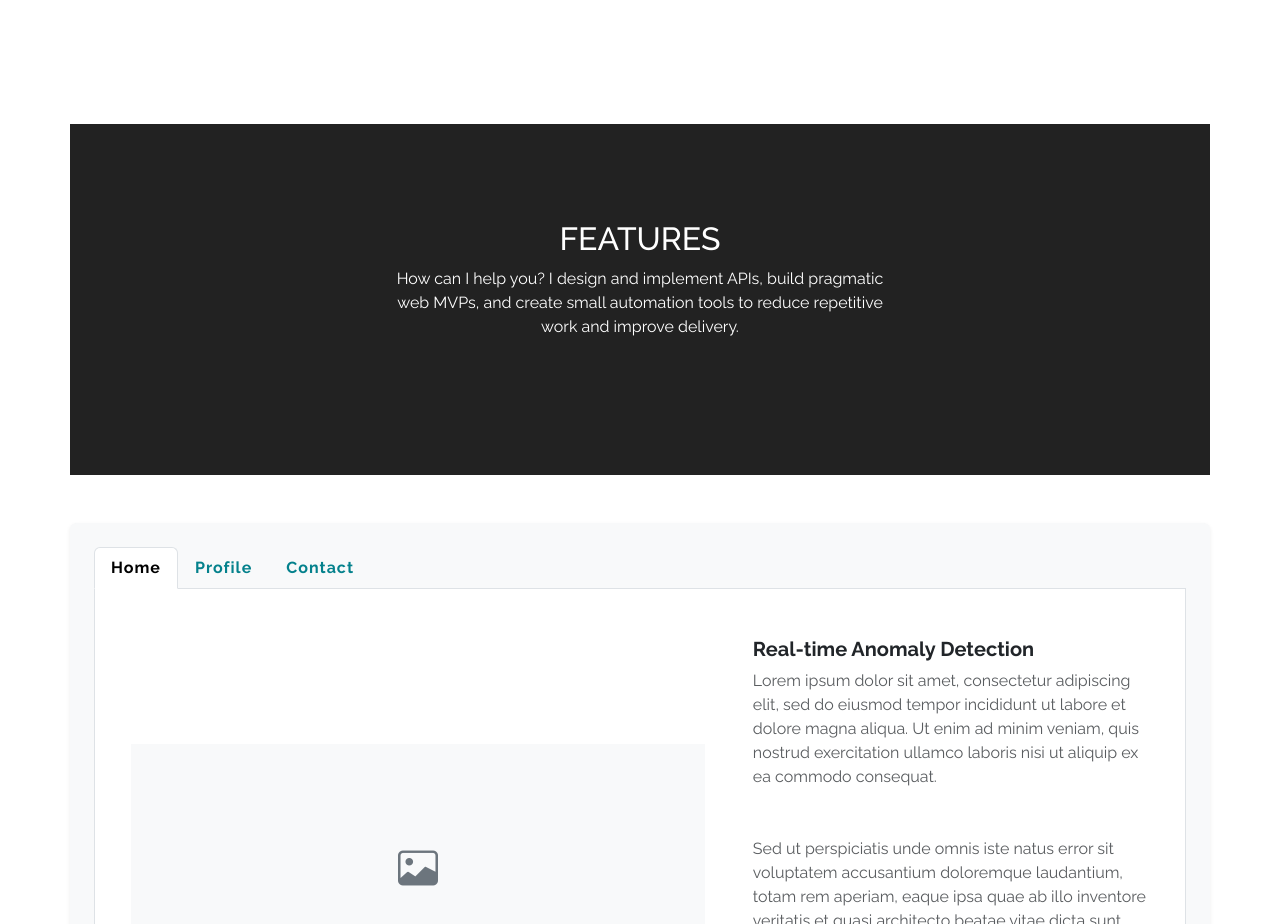
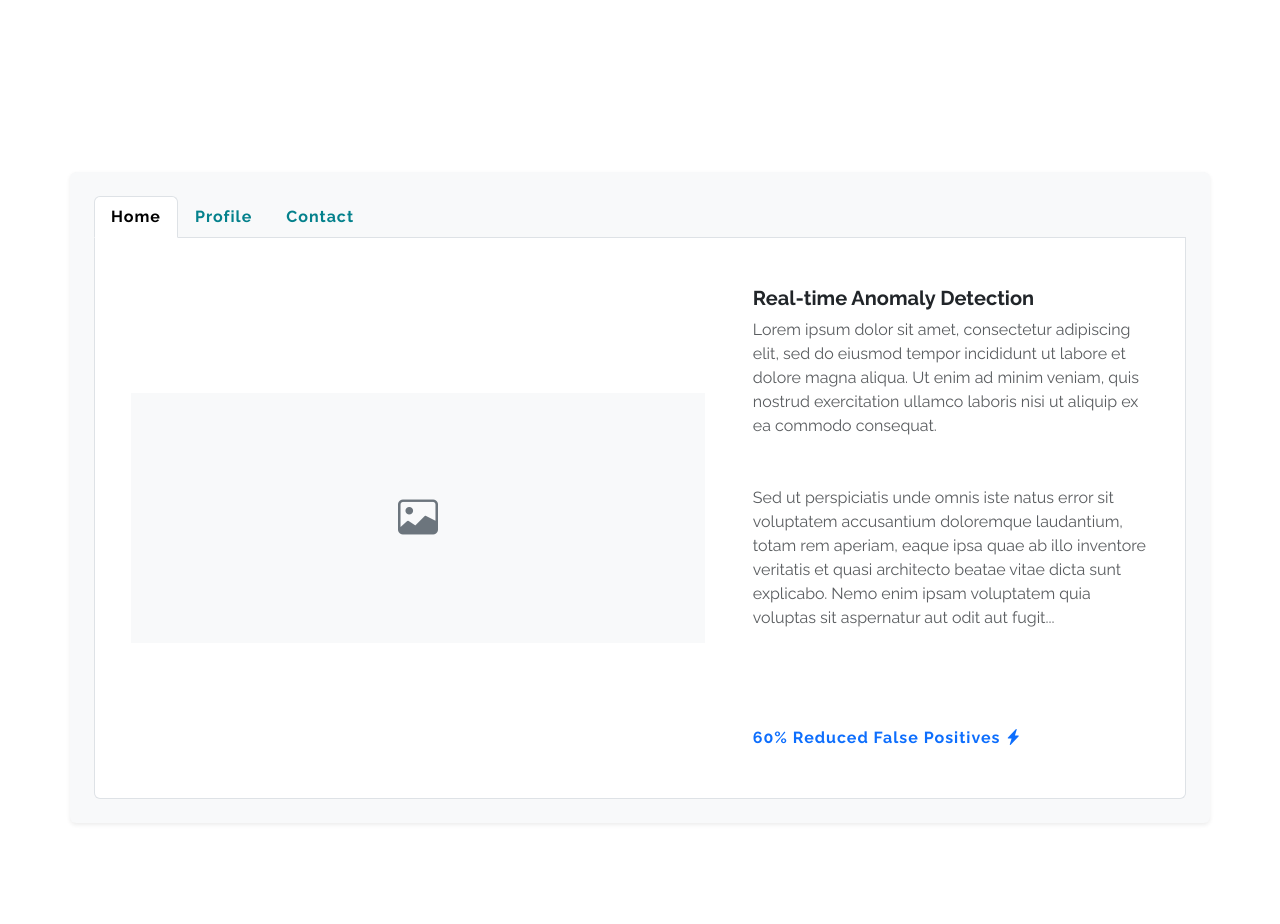
Before and after one commit to ahn-nath/personal_website_2.0, a React (Create React App) app: page /projects/automation in a window 1280 px wide. Shown: the part 1080-2004 px from the top of the page. Built offline with nearby package versions, Linux system fonts and the light colour scheme.

Commit message:
feat: conditional rendering based on the value of array

```diff
--- a/src/pages/homepage/HomePage.js
+++ b/src/pages/homepage/HomePage.js
@@ -4,7 +4,6 @@ import AboutSection from './components/About';
 import ServicesSection from './components/Services';
 import WorkGallery from './components/WorkGallery';
 import TestimonialsSection from './components/Testimonials';
-import { type } from '@testing-library/user-event/dist/type';
 import creditUsImg from "../../media/credit-us.jpg";
 import csrSchedulerImg from "../../media/calendar.jpg";
 import researchImbalancesImg from "../../media/translation.png";
@@ -71,7 +70,7 @@ const HomePage = () => {
     <div className="homepage-content">
       <Header />
       <AboutSection />
-      <ServicesSection title={"How can I help you?"} services={services} showIcon={true} />
+      <ServicesSection title={"How can I help you?"} services={services} showIcon={true} description={"How can I help you? I design and implement APIs, build pragmatic web MVPs, and create small automation tools to reduce repetitive work and improve delivery."} />
       <WorkGallery title={"My work"} projects={projects} openModalOnClick={false} />
       <TestimonialsSection />
     </div>
--- a/src/pages/homepage/components/Services.js
+++ b/src/pages/homepage/components/Services.js
@@ -1,16 +1,20 @@
 import React from 'react';
 import ServiceCard from './ServiceCard';
 
-const ServicesSection = ({title, services = [], showIcon = true}) => {
+const ServicesSection = ({title, description, services = [], showIcon = true}) => {
 
   return (
+
+
     <section id="services">
+                {services && services.length > 0 ? (
+
       <div className="container py-5 py-xl-5 text-white px-5" style={{ background: '#222222' }}>
         <div id="services-inner-wrapper" className="py-5">
           <div className="row mb-5">
             <div className="col-md-8 col-xl-6 text-center mx-auto">
               <h2 className="text-uppercase">{title}</h2>
-              <p className="w-lg-50">How can I help you? I design and implement APIs, build pragmatic web MVPs, and create small automation tools to reduce repetitive work and improve delivery.</p>
+              <p className="w-lg-50">{description}</p>
             </div>
           </div>
           <div className="row gy-4 row-cols-1 row-cols-md-2 row-cols-xl-3">
@@ -28,7 +32,10 @@ const ServicesSection = ({title, services = [], showIcon = true}) => {
           </div>
         </div>
       </div>
+                ) : (<div></div>
+                )}
     </section>
+
   );
 };
 
```
